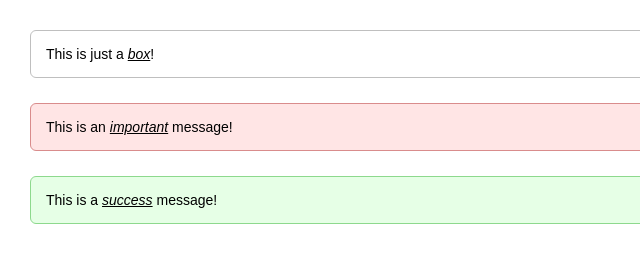
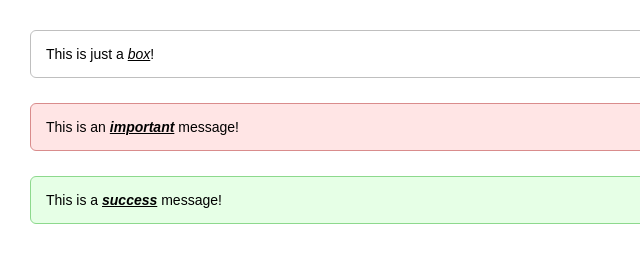
Before and after one commit to andrewdacenko/first-sass, a plain HTML site: page index.html in a window 1280 px wide. Shown: the full height of the page, 0-640 px from the left. Drawn offline with nearby package versions, Linux system fonts and the light colour scheme; files that its build step writes are made by us from their sources.

Commit message:
Mixins with nesting

```diff
--- a/sass/styles.scss
+++ b/sass/styles.scss
@@ -16,6 +16,10 @@ $border_radius: 4px;
 	@extend .box;
 	background-color: $color;
 	border-color: border_color($color);
+
+	em {
+		font-weight: bold;
+	}
 }
 
 body {
```
